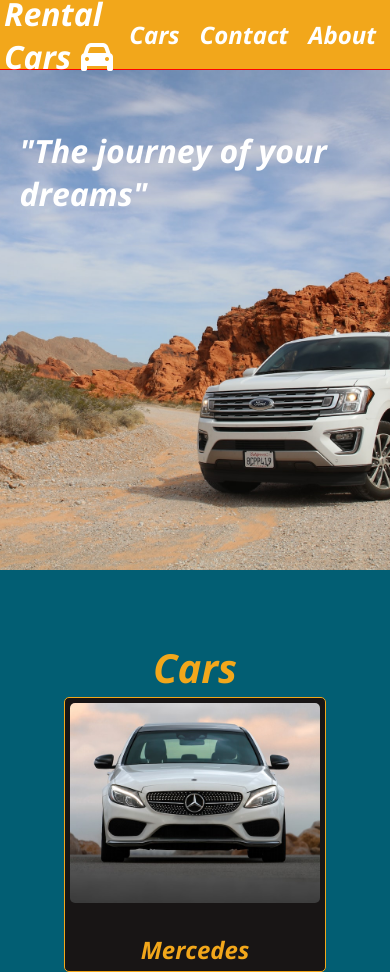
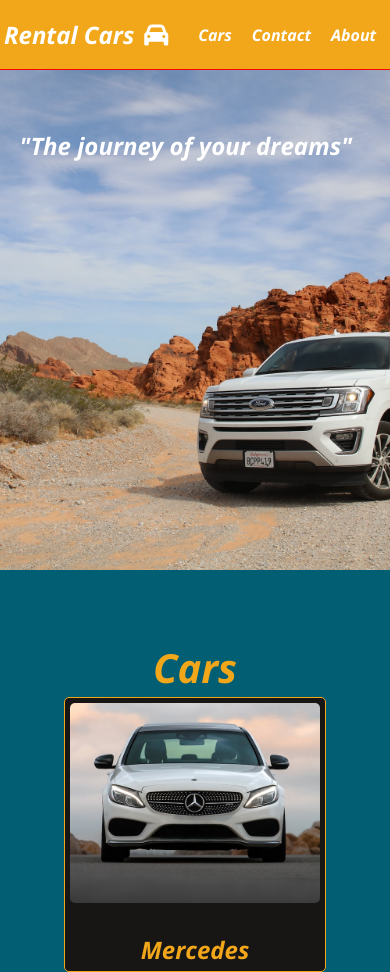
Before and after one commit to abnerA/Company-Home-Page, a plain HTML site: page index.html in a window 390 px wide. Shown: the top 972 px of the page. Drawn offline with nearby package versions, Linux system fonts and the light colour scheme.

Commit message:
media queries

```diff
--- a/style.css
+++ b/style.css
@@ -190,6 +190,14 @@ i {
 }
 
 @media only screen and (max-width: 900px) {
+  .header .logo .title, .banner p {
+    font-size: 1.5rem;
+  }
+
+  .header .menu nav ul li a {
+    font-size: 1rem;
+  }
+
   .section-cars .cars .card-auto .mercedes,
   .ford,
   .bmw,
@@ -308,7 +316,7 @@ i {
   font-size: 1.3rem;
   font-weight: 400;
   font-style: italic;
-  padding: 3.5%;
+  padding: 2.5%;
   color:#f2a71b;
 }
 
```
